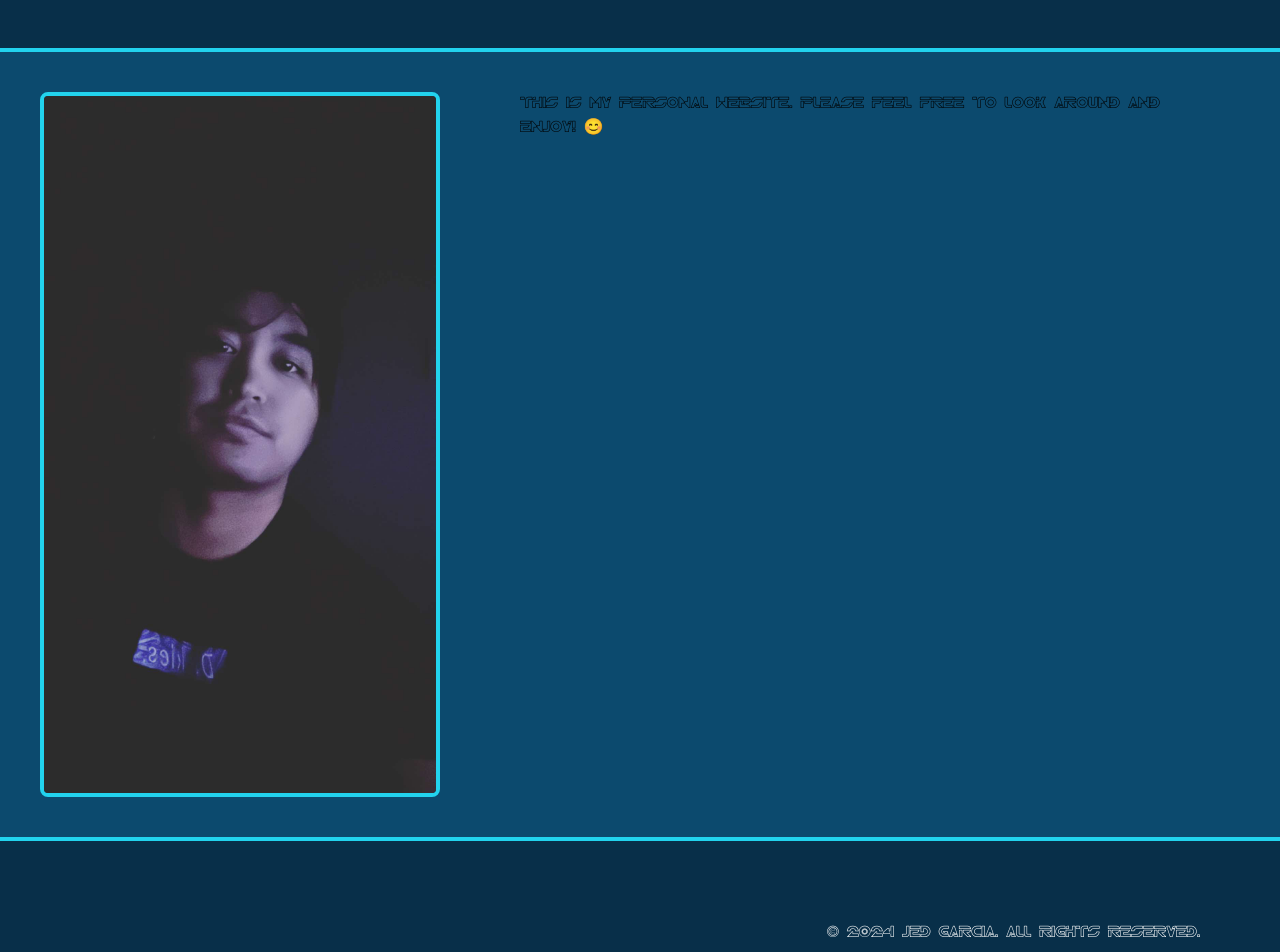
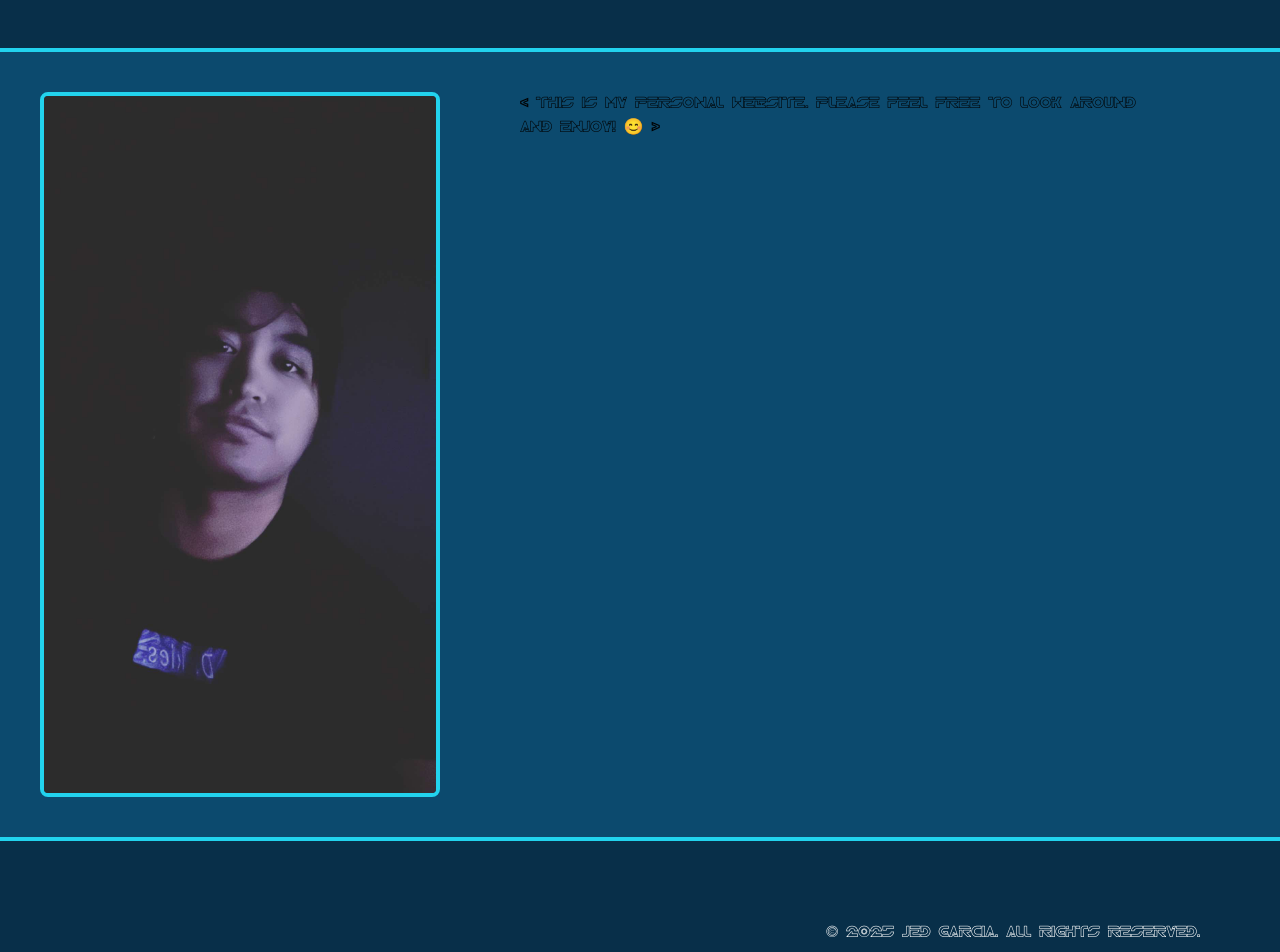
Before and after one commit to jedi24garcia/main-web-react, a React (Create React App) app: page /HomePage in a window 1280 px wide. Shown: the part 140-1092 px from the top of the page. Built offline with nearby package versions, Linux system fonts and the light colour scheme.

Commit message:
modified bio some of the bio

```diff
--- a/src/About.js
+++ b/src/About.js
@@ -22,7 +22,7 @@ function About() {
             <div className='item-body px-60 py-10'>
                 <h1 className='mb-4 text-4xl tracking-tight font-extrabold text-gray-900 dark:text-white'>about</h1>
                 <p className='item-body py-5 font-tr2n'>Hello there,<br />
-                    A dedicated programmer living in Auckland, New Zealand.<br />
+                    I'm a dedicated programmer living in Auckland, New Zealand.<br />
                     Beyond of the world of coding, I love to explore new places and cultures,<br />
                     which combines my love for traveling with a curiosity of learning.<br />
                     I always seek new adventures in both my career and personal life.
--- a/src/Footer.js
+++ b/src/Footer.js
@@ -3,7 +3,7 @@ import React from 'react';
 function FooterPage() {
     return (
         <footer className="p-20 bg-sky-950 border-t-4 border-cyan-400">
-            <p className="text-base text-white text-right font-tr2n">© 2024 Jed Garcia. All rights reserved.</p>
+            <p className="text-base text-white text-right font-tr2n">© 2025 Jed Garcia. All rights reserved.</p>
         </footer>
     );
 };
--- a/src/HomePage.js
+++ b/src/HomePage.js
@@ -12,9 +12,7 @@ function HomePage() {
                 <div className='context flex p-10 bg-sky-900'>
                     <img src={profileImage} className="object-cover rounded-lg hover:scale-110 transform transition duration-500 border-4 border-cyan-400" style={{ width: '400px' }} alt='' />
                     <div className='item-body px-20'>
-                        <p className='font-tr2n'>This is my personal website. Please
-                            feel free to look around and enjoy! 😊
-                        </p>
+                        <p className='font-tr2n'><b>&lt;</b> This is my personal website. Please feel free to look around and enjoy! 😊 <b>&gt;</b></p>
                     </div>
                 </div>
             <FooterPage />
```
